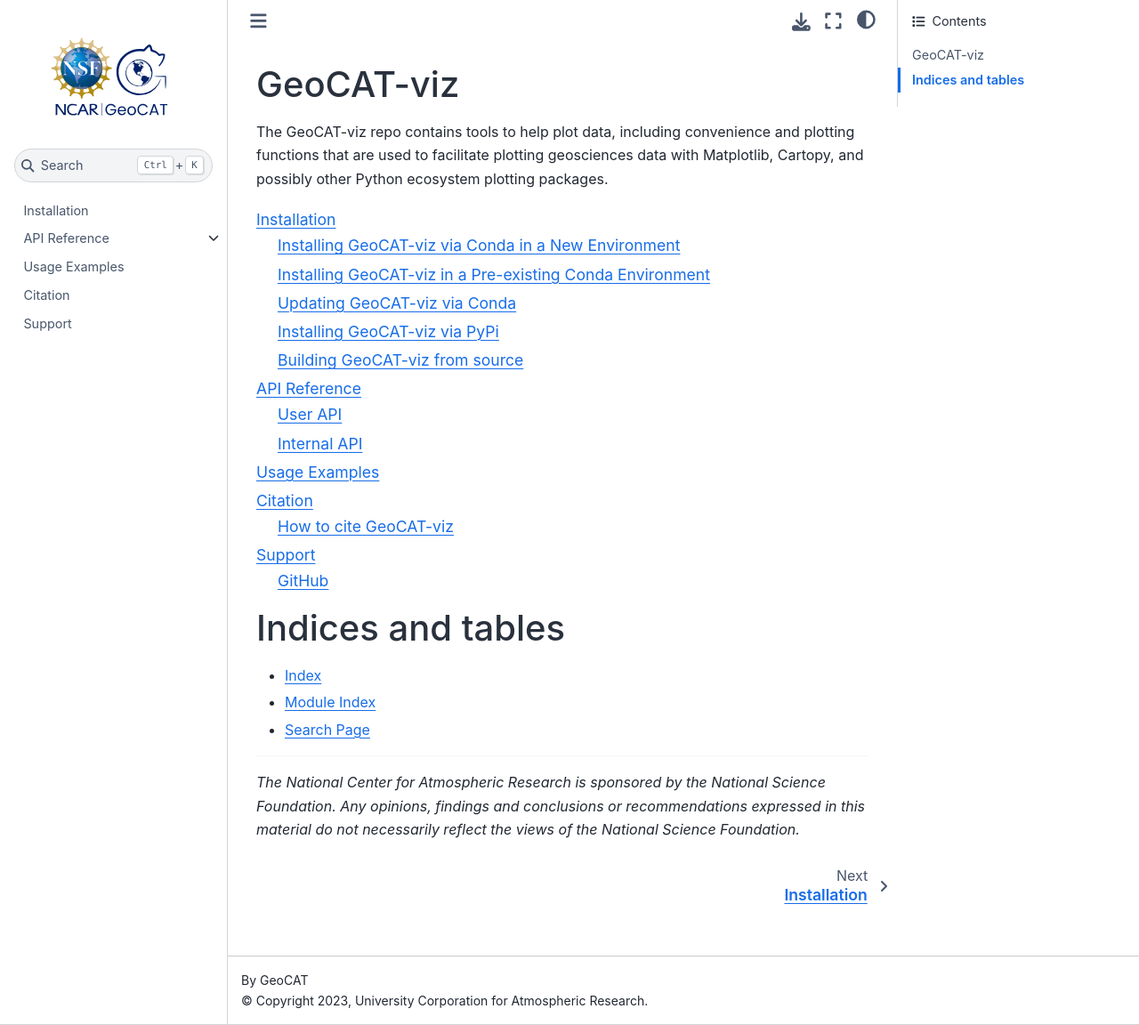
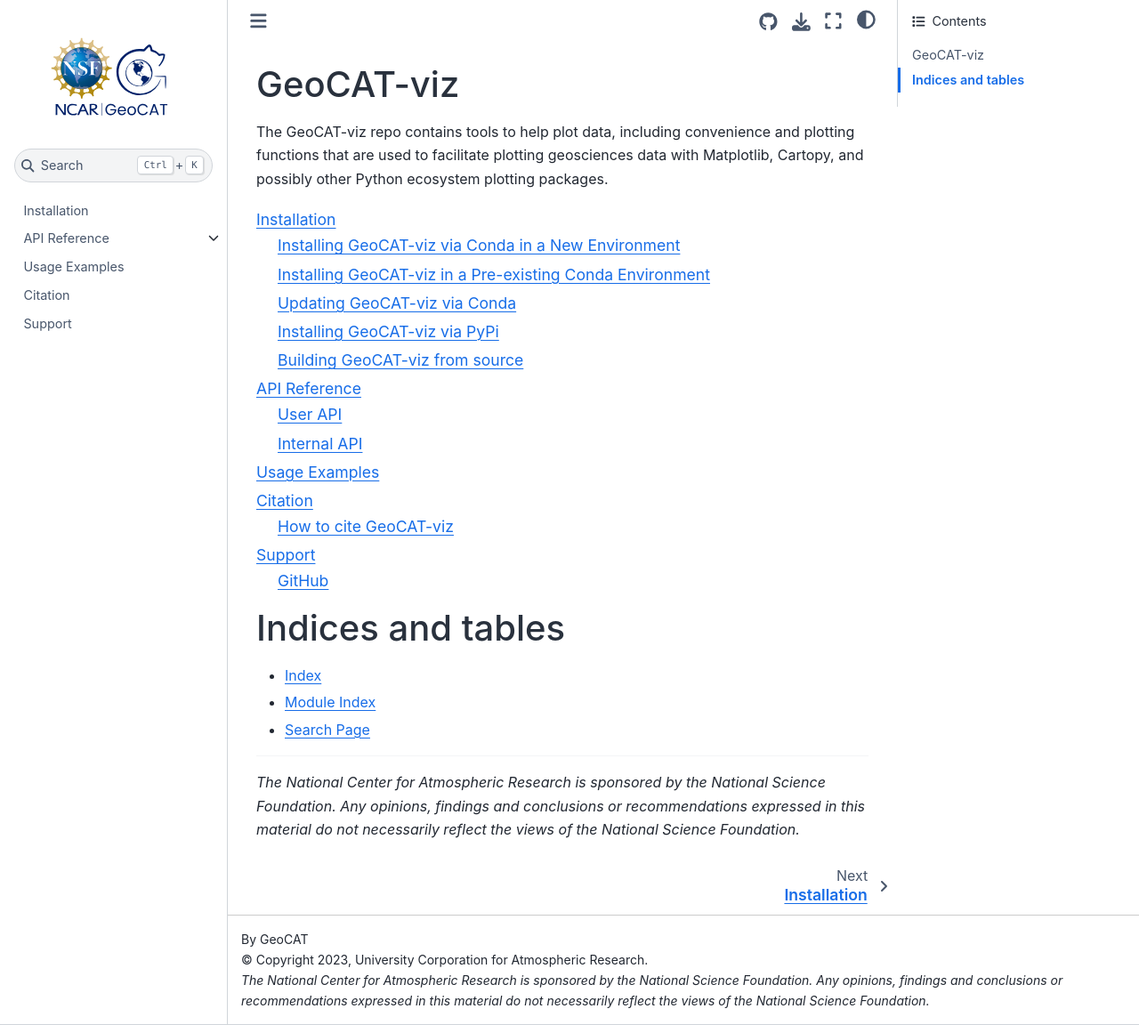
Before and after one commit to NCAR/geocat-viz, a Sphinx documentation site: the page built from docs/index.rst, in a window 1280 px wide and 1152 px high. Shown: the whole window at 89% size. Built offline with Sphinx 7.4.7 and the Sphinx Book theme 1.1.4, drawn with Linux system fonts in a browser that asks for light colours.

Commit message:
a few more things to try, still working with anissa
Signed-off-by: pilotchute <akootz@ucar.edu>

```diff
--- a/docs/conf.py
+++ b/docs/conf.py
@@ -33,8 +33,12 @@
 # extensions coming with Sphinx (named 'sphinx.ext.*') or your custom
 # ones.
 extensions = [
-    'sphinx.ext.autodoc', 'sphinx.ext.napoleon', 'sphinx.ext.autosummary',
-    'sphinx.ext.intersphinx'
+    'nbsphinx',
+    'sphinx.ext.autodoc',
+    'sphinx.ext.napoleon',
+    'sphinx.ext.autosummary',
+    'sphinx.ext.intersphinx',
+    'sphinx_design',
 ]
 
 intersphinx_mapping = {
@@ -98,6 +102,19 @@
 on_rtd = os.environ.get('READTHEDOCS') == 'True'
 
 html_theme = 'sphinx_book_theme'
+
+html_theme_options = dict(
+    repository_url="https://github.com/NCAR/geocat-viz",
+    repository_branch="main",
+    path_to_docs="docs",
+    use_edit_page_button=True,
+    use_repository_button=True,
+    use_issues_button=True,
+    home_page_in_toc=False,
+    navbar_footer_text="",
+    extra_footer=
+    "<em>The National Center for Atmospheric Research is sponsored by the National Science Foundation. Any opinions, findings and conclusions or recommendations expressed in this material do not necessarily reflect the views of the National Science Foundation.</em>",
+)
 # html_theme_path = [sphinx_book_theme.get_html_theme_path()]
 
 # Add any paths that contain custom static files (such as style sheets) here,
@@ -106,7 +123,7 @@
 html_static_path = []
 
 html_logo = '_static/images/GeoCAT_nsf.svg'
-
+html_favicon = '_static/images/logos/GeoCAT_square.svg'
 # Output file base name for HTML help builder.
 htmlhelp_basename = 'geocat-vizdoc'
 
```
Also changed, not shown: docs/_static/images/GeoCAT_square.svg (added).
